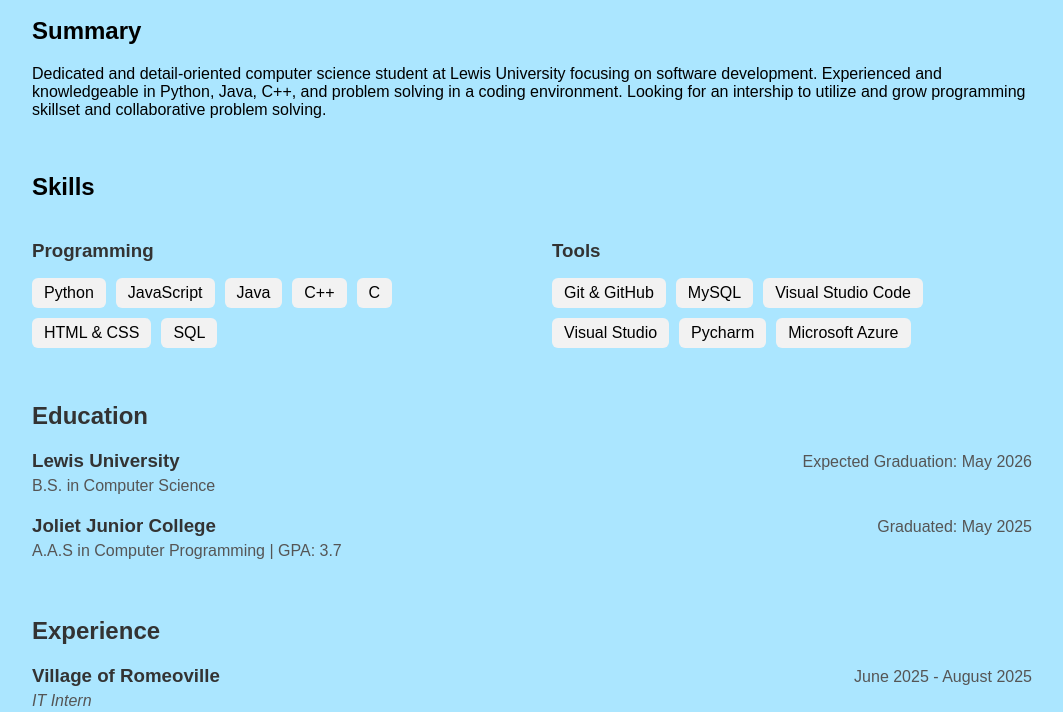
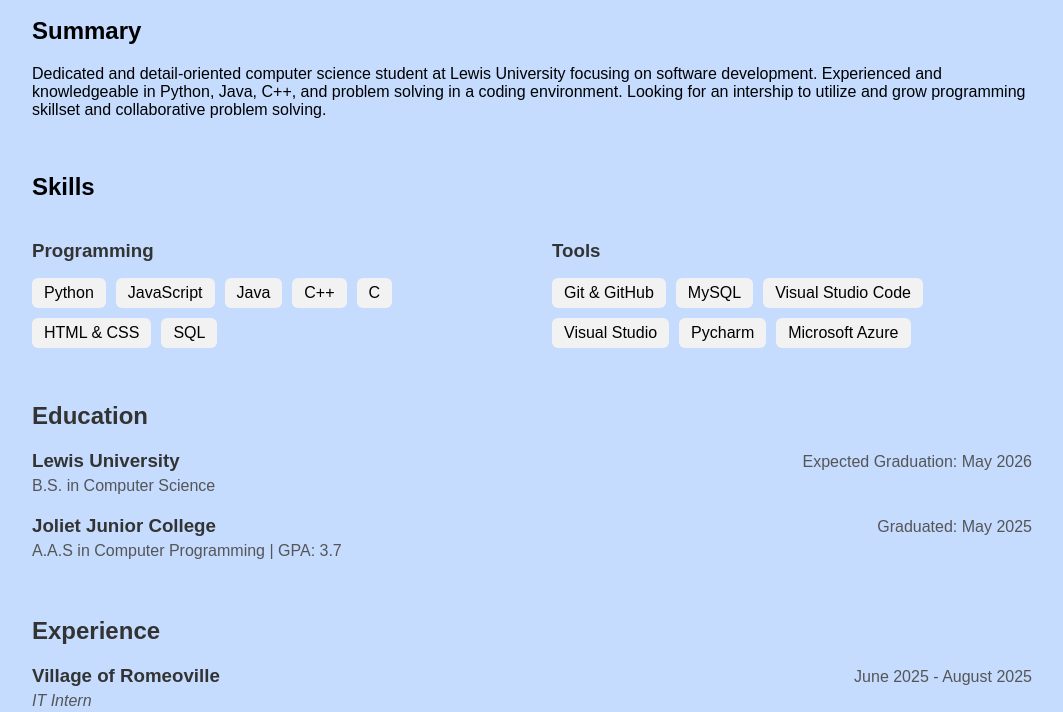
Before and after one commit to Jchave2000/Web-Resume, a plain HTML site: page index.html in a window 1280 px wide. Shown: the part 124-836 px from the top of the page, without its empty margins (108-1171 px from the left). Drawn offline with Linux system fonts and the light colour scheme.

Commit message:
changing background color

```diff
--- a/style.css
+++ b/style.css
@@ -1,6 +1,6 @@
 body {
   font-family: Arial, sans-serif;
-  background-color: rgb(171, 230, 255);
+  background-color: rgb(197, 220, 255);
   margin: auto;
   max-width: 1000px;
   padding-left: 10px;
```
